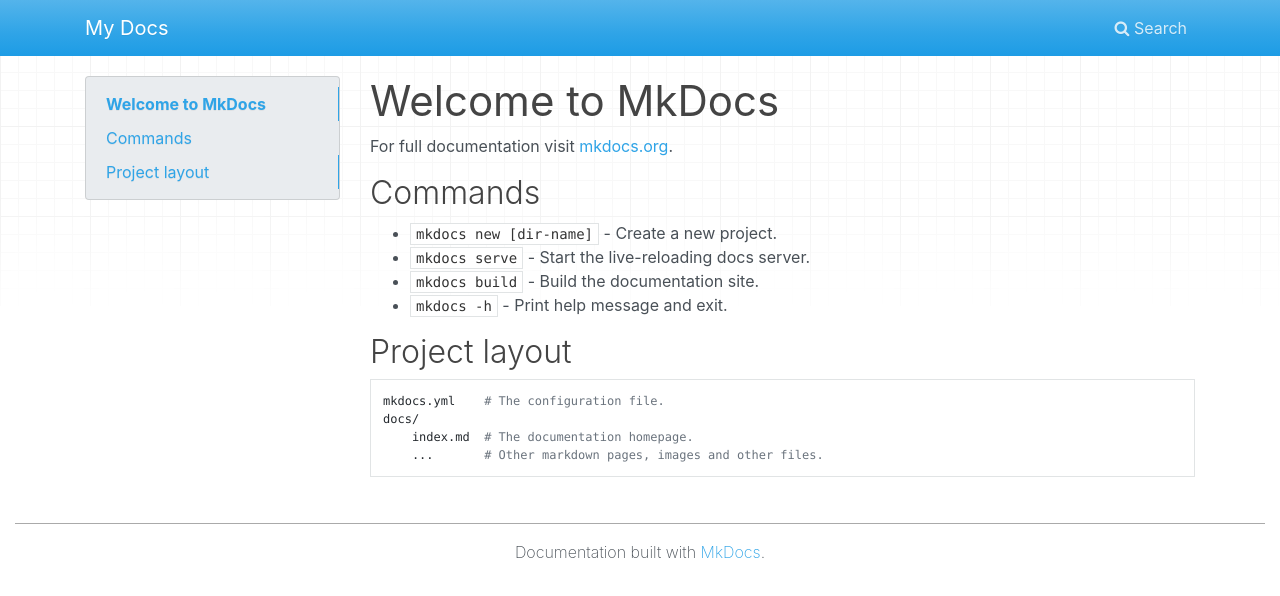
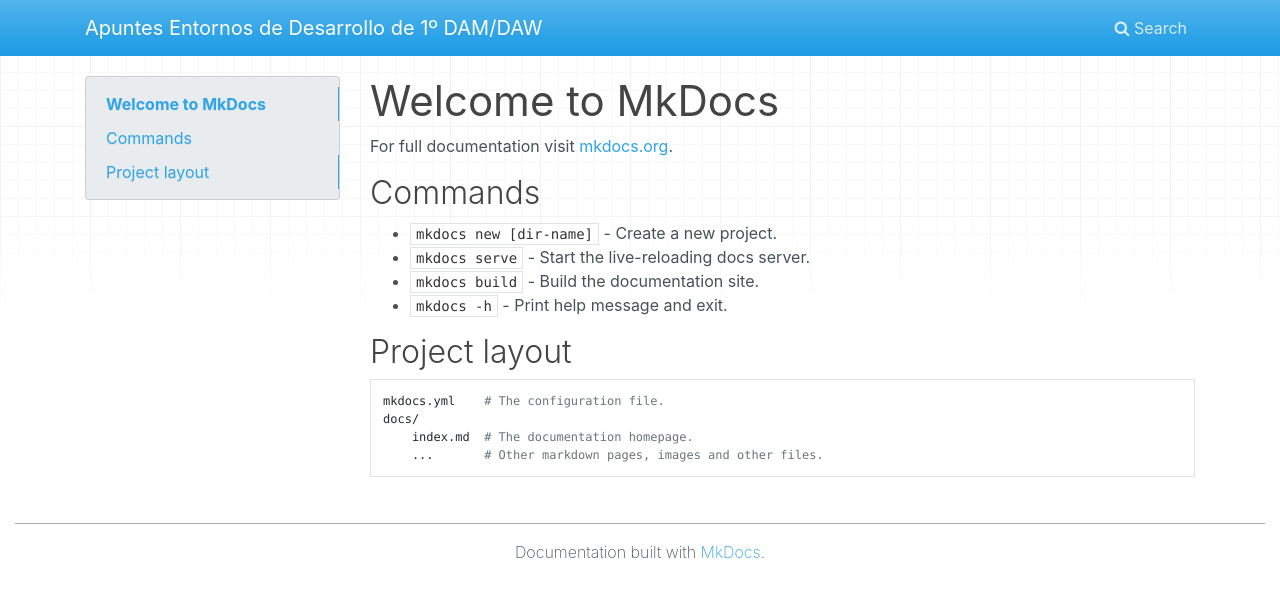
Before and after one commit to gines-lopez/ED, a plain HTML site: page index.html in a window 1280 px wide. Drawn offline with nearby package versions, Linux system fonts and the light colour scheme.

Commit message:
Deployed 8566bc4 with MkDocs version: 1.5.3

```diff
--- a/index.html
+++ b/index.html
@@ -8,7 +8,7 @@
 
         <link rel="canonical" href="https://github.com/gines-lopez/ED/">
         <link rel="shortcut icon" href="img/favicon.ico">
-        <title>My Docs</title>
+        <title>Apuntes Entornos de Desarrollo de 1º DAM/DAW</title>
         <link href="css/bootstrap.min.css" rel="stylesheet">
         <link href="css/font-awesome.min.css" rel="stylesheet">
         <link href="css/base.css" rel="stylesheet">
@@ -20,7 +20,7 @@
     <body class="homepage">
         <div class="navbar fixed-top navbar-expand-lg navbar-dark bg-primary">
             <div class="container">
-                <a class="navbar-brand" href=".">My Docs</a>
+                <a class="navbar-brand" href=".">Apuntes Entornos de Desarrollo de 1º DAM/DAW</a>
 
                 <!-- Expanded navigation -->
                 <div id="navbar-collapse" class="navbar-collapse collapse">
@@ -163,5 +163,5 @@ docs/
 
 <!--
 MkDocs version : 1.5.3
-Build Date UTC : 2023-10-25 14:02:10.803799+00:00
+Build Date UTC : 2023-10-25 14:03:57.584968+00:00
 -->
```
Also changed, not shown: 404.html (+2 -2 lines), 1 other file.
